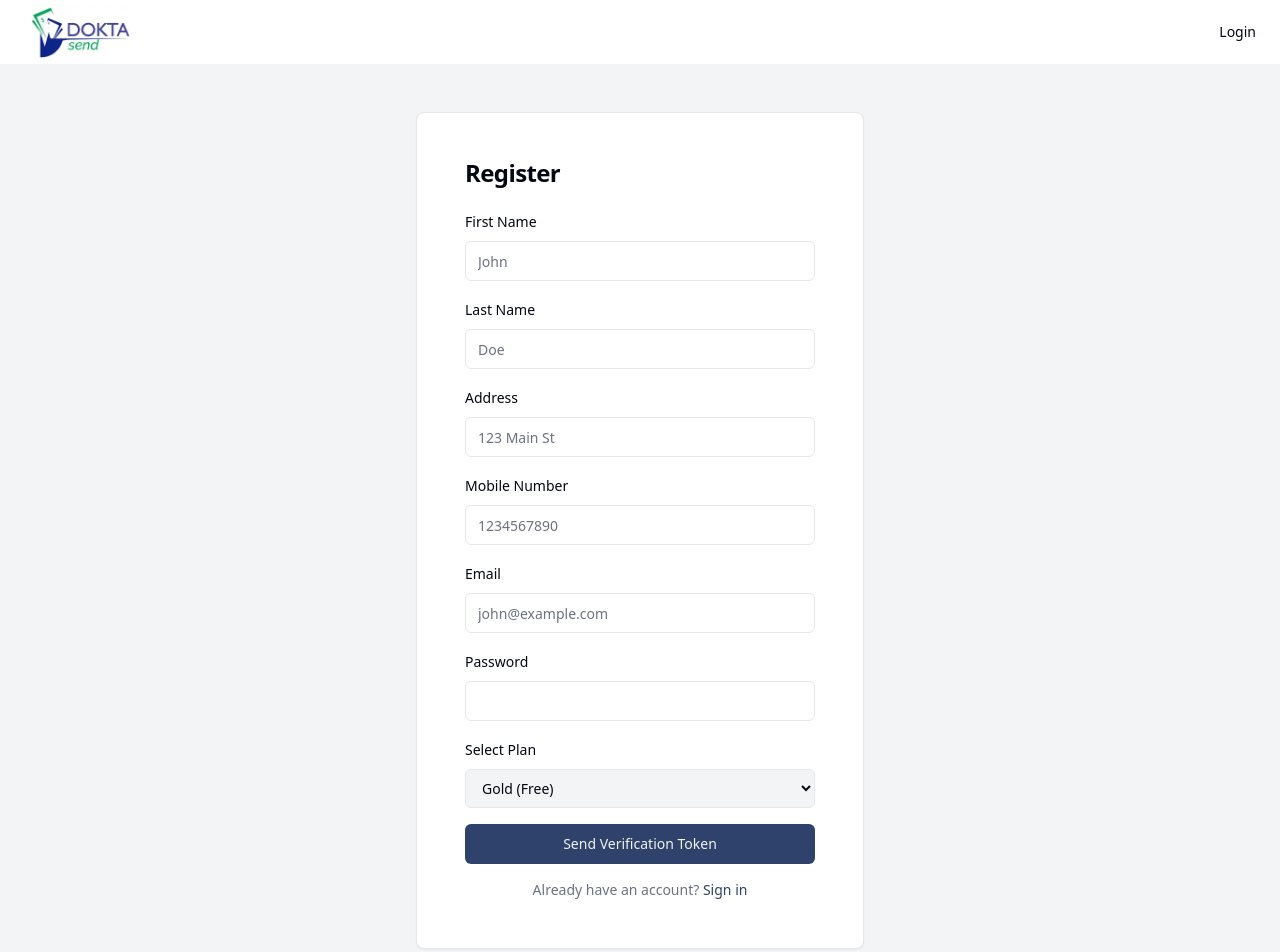
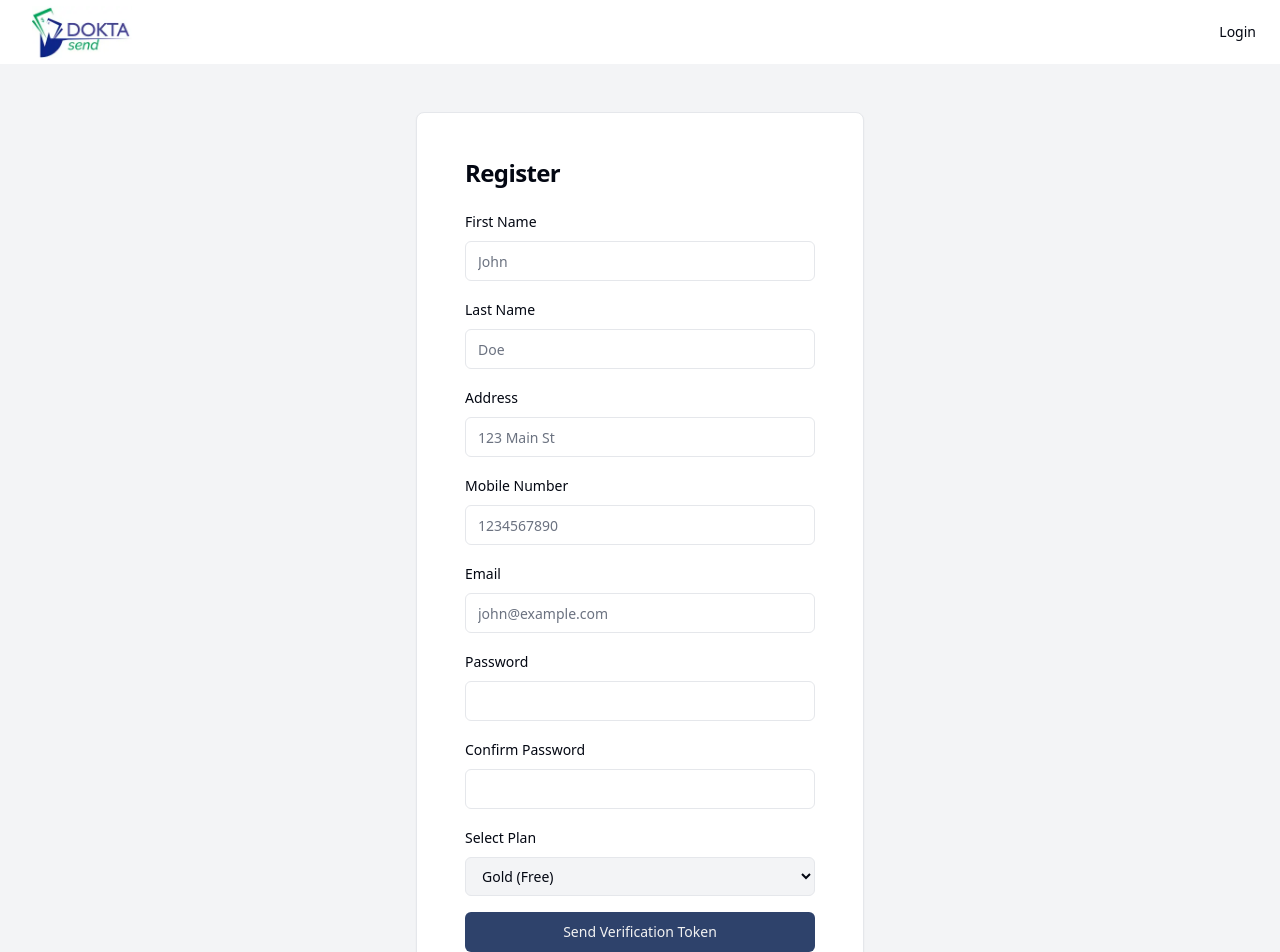
Before and after one commit to Dokta-Team/doktasend-app, a Next.js app: page /auth/register in a window 1280 px wide. Shown: the top 952 px of the page. Built offline with nearby package versions, Linux system fonts and the light colour scheme; no server answers.

Commit message:
Update registerationPage.jsx

```diff
--- a/src/app/auth/register/registerationPage.jsx
+++ b/src/app/auth/register/registerationPage.jsx
@@ -20,6 +20,7 @@ export default function RegisterContent() {
   const [formData, setFormData] = useState({
     email: "",
     password: "",
+    confirmPassword: "",
     firstName: "",
     lastName: "",
     address: "",
@@ -147,6 +148,17 @@ export default function RegisterContent() {
                 required
               />
             </div>
+            <div className="space-y-2">
+              <Label htmlFor="confirmPassword">Confirm Password</Label>
+              <Input
+                id="confirmPassword"
+                name="confirmPassword"
+                type="confirmPassword"
+                value={formData.confirmPassword}
+                onChange={handleChange}
+                required
+              />
+            </div>
 
             {/* Plan Dropdown */}
             <div className="space-y-2">
```
